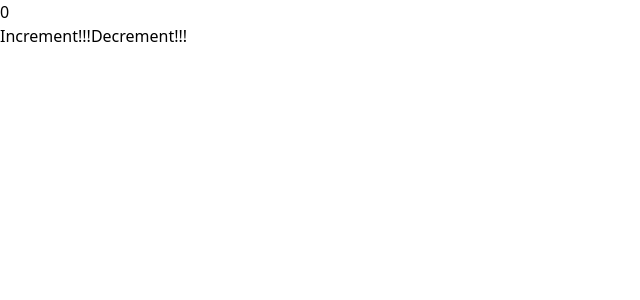
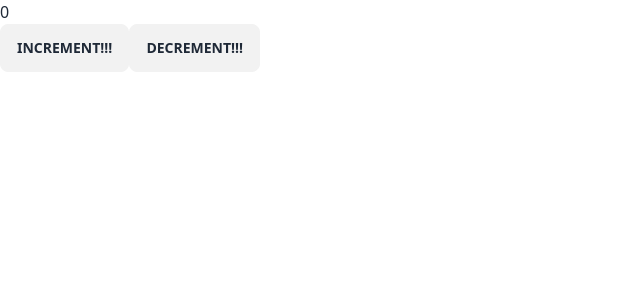
Before and after one commit to dragenet/ts-next-app-dir-template, a Next.js app in the folder packages/webapp/: page / in a window 1280 px wide. Shown: the top 300 px of the page, without its empty margins (0-640 px from the left). Built offline with nearby package versions, Linux system fonts and the light colour scheme.

Commit message:
#24: Add daisyui

```diff
--- a/package.json
+++ b/package.json
@@ -17,6 +17,7 @@
   "packageManager": "yarn@3.6.1",
   "devDependencies": {
     "autoprefixer": "^10.4.14",
+    "daisyui": "latest",
     "eslint": "^8.44.0",
     "husky": "^8.0.3",
     "is-ci": "^3.0.1",
--- a/packages/webapp/src/app/page.tsx
+++ b/packages/webapp/src/app/page.tsx
@@ -9,8 +9,12 @@ const Page = () => {
   return (
     <>
       <p>{counterValue}</p>
-      <button onClick={() => dispatch(increment())}>Increment!!!</button>
-      <button onClick={() => dispatch(decrement())}>Decrement!!!</button>
+      <button className="btn" onClick={() => dispatch(increment())}>
+        Increment!!!
+      </button>
+      <button className="btn" onClick={() => dispatch(decrement())}>
+        Decrement!!!
+      </button>
     </>
   )
 }
--- a/packages/webapp/tailwind.config.js
+++ b/packages/webapp/tailwind.config.js
@@ -4,5 +4,5 @@ module.exports = {
   theme: {
     extend: {},
   },
-  plugins: [],
+  plugins: [require('daisyui')],
 }
```
Also changed, not shown: 1 other file (tests, documents, lock files or other folders).
